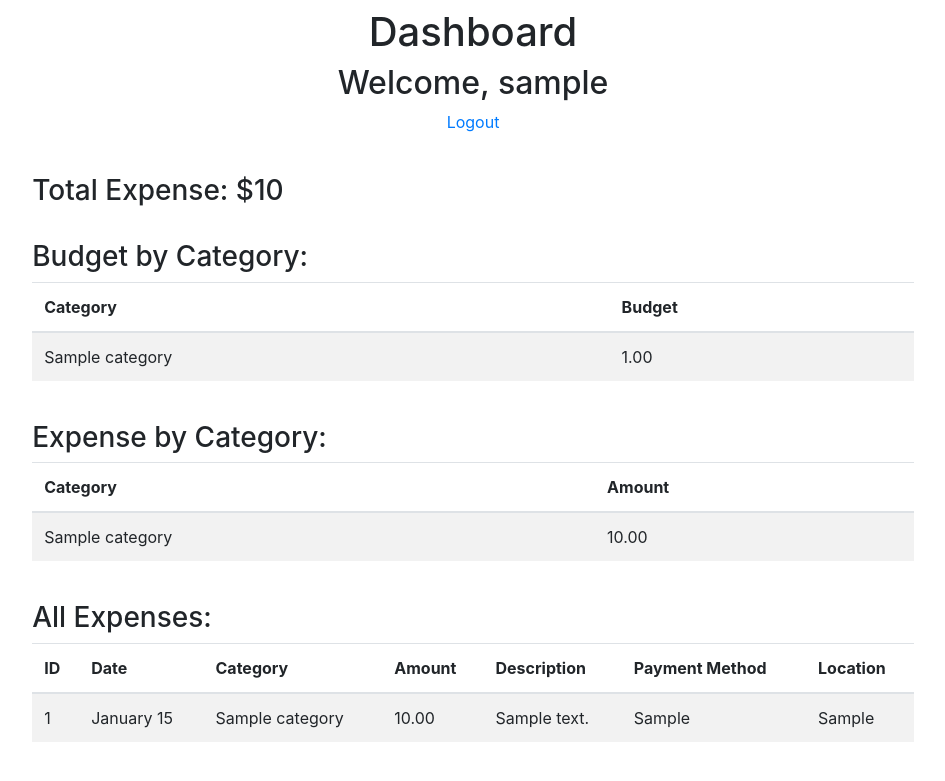
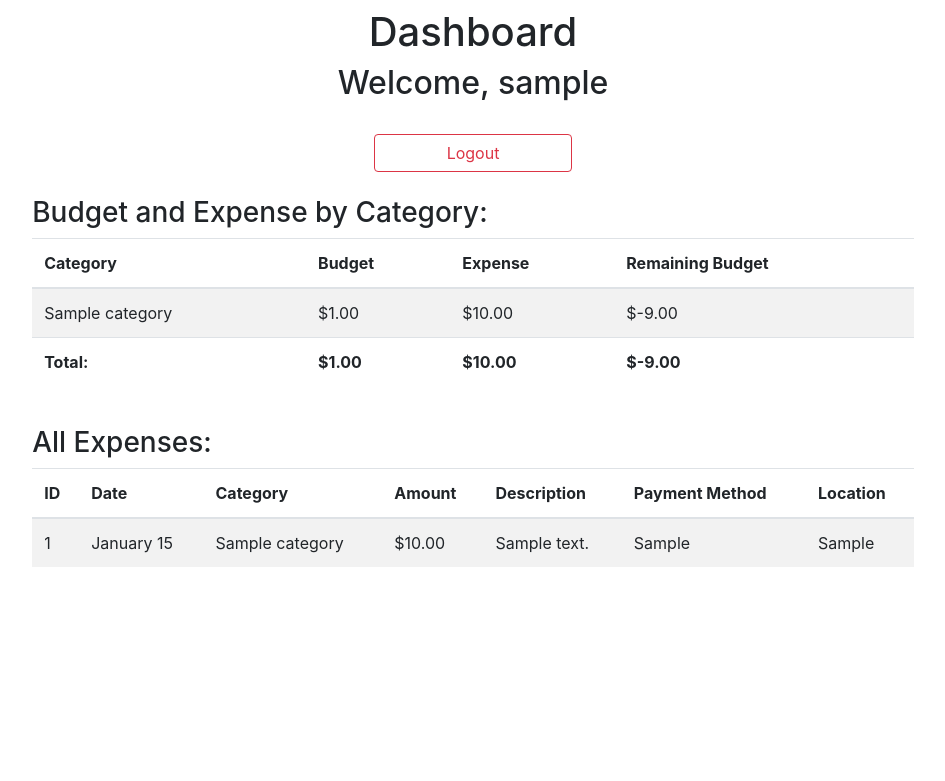
Before and after one commit to Shupta-das/daily_expense_tracker, a PHP site: page / in a window 1280 px wide. Shown: the top 781 px of the page, without its empty margins (167-1112 px from the left). Run offline with PHP 8.4, Linux system fonts and the light colour scheme; the visitor is signed in with stand-in values (Sample User, id 1); tables that the repository leaves empty hold one stand-in row (values such as "Sample post").

Commit message:
budget and expense in one table by category

```diff
--- a/index.php
+++ b/index.php
@@ -1,9 +1,10 @@
 <?php
 require_once('models/Expense.php');
-require_once('models/Category.php');
+require_once('models/User.php');
 
 session_start();
 
+// If user not looged in
 if (!isset($_SESSION["username"])) {
     header("Location: login.php");
 }
@@ -24,51 +25,48 @@ if (!isset($_SESSION["username"])) {
             <div class="col-md-10">
                 <h1 class="text-center">Dashboard</h1>
                 <h2 class="text-center">Welcome, <?php echo $_SESSION["username"]; ?></h2>
-                <p class="text-center"><a href="logout.php">Logout</a></p>
+
                 <br/>
 
-                <h3>Total Expense: $<?php echo Expense::getTotalExpenseByUser($_SESSION["user_id"]); ?></h3>
+                <div class="row justify-content-center">
+                    <div class="col-md-3"><a class="btn btn-block btn-outline-danger" href="logout.php">Logout</a></div>
+                </div>
+
                 <br/>
 
-                <h3>Budget by Category:</h3>
+                <h3>Budget and Expense by Category:</h3>
                 <table class="table table-striped">
                     <thead>
                         <tr>
                             <th>Category</th>
                             <th>Budget</th>
+                            <th>Expense</th>
+                            <th>Remaining Budget</th>
                         </tr>
                     </thead>
                     <tbody>
                         <?php
-                        $budgets = Category::getAllCategoriesByUser($_SESSION["user_id"]);
+                        $budgets = User::getBudgetAndExpenseOfCategoriesByUser($_SESSION["user_id"]);
+                        $total_budget = 0;
+                        $total_expense = 0;
+                        $remaining_budget = 0;
                         foreach ($budgets as $budget) {
+                            $total_budget += $budget['budget'];
+                            $total_expense += $budget['expense'];
+                            $remaining_budget += $budget['budget'] - $budget['expense'];
                             echo "<tr>";
                             echo "<td>" . $budget['name'] . "</td>";
-                            echo "<td>" . $budget['budget'] . "</td>";
+                            echo "<td> $" . $budget['budget'] . "</td>";
+                            echo "<td> $" . $budget['expense'] . "</td>";
+                            echo "<td> $" . number_format($budget['budget'] - $budget['expense'], 2) . "</td>";
                             echo "</tr>";
                         }
-                        ?>
-                    </tbody>
-                </table>
-                <br/>
-
-                <h3>Expense by Category:</h3>
-                <table class="table table-striped">
-                    <thead>
-                        <tr>
-                            <th>Category</th>
-                            <th>Amount</th>
-                        </tr>
-                    </thead>
-                    <tbody>
-                        <?php
-                        $expenses = Expense::getExpenseOfCategoriesByUser($_SESSION["user_id"]);
-                        foreach ($expenses as $expense) {
-                            echo "<tr>";
-                            echo "<td>" . $expense['name'] . "</td>";
-                            echo "<td>" . $expense['amount'] . "</td>";
-                            echo "</tr>";
-                        }
+                        echo "<tr>";
+                        echo "<td><b>Total:</b></td>";
+                        echo "<td><b> $" . number_format($total_budget, 2) . "</b></td>";
+                        echo "<td><b> $" . number_format($total_expense, 2) . "</b></td>";
+                        echo "<td><b> $" . number_format($remaining_budget, 2) . "</b></td>";
+                        echo "</tr>";
                         ?>
                     </tbody>
                 </table>
@@ -95,7 +93,7 @@ if (!isset($_SESSION["username"])) {
                             echo "<td>" . $expense['id'] . "</td>";
                             echo "<td>" . date('F j', strtotime($expense['date'])) . "</td>";
                             echo "<td>" . $expense['category'] . "</td>";
-                            echo "<td>" . $expense['amount'] . "</td>";
+                            echo "<td> $" . $expense['amount'] . "</td>";
                             echo "<td>" . $expense['description'] . "</td>";
                             echo "<td>" . $expense['payment_method'] . "</td>";
                             echo "<td>" . $expense['location'] . "</td>";
--- a/login.php
+++ b/login.php
@@ -46,9 +46,11 @@ if ($_SERVER["REQUEST_METHOD"] == "POST") {
                         <button type="submit" class="btn btn-primary btn-block">Login</button>
                     </div>
                 </form>
-                <div class="text-center">
-                    <a href="signup.php">Sign Up</a>
+
+                <div class="text-center my-2">
+                    <a class="btn btn-outline-primary btn-block" href="signup.php">Sign Up</a>
                 </div>
+
                 <div class="text-center">
                     <p class="text-danger"><?php echo $error_message; ?></p>
                 </div>
--- a/models/Category.php
+++ b/models/Category.php
@@ -26,25 +26,17 @@ class Category {
             die("Connection failed: " . $this->conn->connect_error);
         }
         // Save the values to the database
-        $sql = "INSERT INTO categories (name, budget) VALUES ('$this->name', '$this->budget')";
+        $sql = "INSERT INTO categories (user_id, name, budget) VALUES ('$this->user_id', '$this->name', '$this->budget')";
         return $this->conn->query($sql);
     }
 
-    public static function getAllCategoriesByUser($user_id) {
-        /* Returns all categories for the user */
+    public static function getCategoriesByUser($user_id) {
+        /* Returns an array of categories for the given user */
         global $servername, $dbusername, $dbpassword, $dbname;
-        // Connect to the database
+
         $conn = new mysqli($servername, $dbusername, $dbpassword, $dbname);
-
-        // Check connection
-        if ($conn->connect_error) {
-            die("Connection failed: " . $conn->connect_error);
-        }
-        // Prepare and execute the SQL query
-        $stmt = $conn->prepare("SELECT name, budget FROM categories WHERE user_id = ?");
-        $stmt->bind_param("s", $user_id);
-        $stmt->execute();
-        $result = $stmt->get_result();
+        $sql = "SELECT * FROM categories WHERE user_id = '$user_id'";
+        $result = $conn->query($sql);
         $conn->close();
         return $result->fetch_all(MYSQLI_ASSOC);
     }
--- a/models/Expense.php
+++ b/models/Expense.php
@@ -1,7 +1,5 @@
 <?php
 require_once('database/config.php');
-require_once('models/User.php');
-require_once('models/Category.php');
 
 class Expense {
     public $user_id;
@@ -13,7 +11,7 @@ class Expense {
     public $location;
     private $conn;
 
-    public function __construct($user_id, $amount, $category_id, $description=null, $date, $payment_method, $location=null) {
+    public function __construct($user_id, $amount, $category_id, $description, $date, $payment_method, $location) {
         global $servername, $dbusername, $dbpassword, $dbname;
         $this->conn = new mysqli($servername, $dbusername, $dbpassword, $dbname);
         $this->user_id = $user_id;
@@ -40,26 +38,6 @@ class Expense {
         return $this->conn->query($sql);
     }
 
-    public static function getTotalExpenseByUser($user_id) {
-        /* Returns the total expense for the user */
-        global $servername, $dbusername, $dbpassword, $dbname;
-        // Connect to the database
-        $conn = new mysqli($servername, $dbusername, $dbpassword, $dbname);
-
-        // Check connection
-        if ($conn->connect_error) {
-            die("Connection failed: " . $conn->connect_error);
-        }
-        // Prepare and execute the SQL query
-        $stmt = $conn->prepare("SELECT SUM(amount) AS amount FROM expenses WHERE user_id = ?");
-        $stmt->bind_param("s", $user_id);
-        $stmt->execute();
-        $result = $stmt->get_result();
-        $row = $result->fetch_assoc();
-        $conn->close();
-        return floatval($row['amount']);
-    }
-
     public static function getAllExpensesByUser($user_id) {
         /* Returns all the expenses for the user */
         global $servername, $dbusername, $dbpassword, $dbname;
@@ -78,24 +56,4 @@ class Expense {
         $conn->close();
         return $result->fetch_all(MYSQLI_ASSOC);
     }
-
-    public static function getExpenseOfCategoriesByUser($user_id) {
-        /* Returns the categories for the user */
-        global $servername, $dbusername, $dbpassword, $dbname;
-        // Connect to the database
-        $conn = new mysqli($servername, $dbusername, $dbpassword, $dbname);
-
-        // Check connection
-        if ($conn->connect_error) {
-            die("Connection failed: " . $conn->connect_error);
-        }
-        // Prepare and execute the SQL query
-        $stmt = $conn->prepare("SELECT b.name, SUM(a.amount) AS amount FROM expenses a INNER JOIN categories b ON a.category_id = b.id WHERE a.user_id = ? GROUP BY a.category_id");
-        $stmt->bind_param("s", $user_id);
-        $stmt->execute();
-        $result = $stmt->get_result();
-
-        $conn->close();
-        return $result->fetch_all(MYSQLI_ASSOC);
-    }
 }
--- a/models/User.php
+++ b/models/User.php
@@ -81,4 +81,30 @@ class User {
             return null;
         }
     }
+
+    public static function getBudgetAndExpenseOfCategoriesByUser($user_id) {
+         /* Returns the budget and expense of categories for the user */
+         global $servername, $dbusername, $dbpassword, $dbname;
+         // Connect to the database
+         $conn = new mysqli($servername, $dbusername, $dbpassword, $dbname);
+
+         // Check connection
+         if ($conn->connect_error) {
+             die("Connection failed: " . $conn->connect_error);
+         }
+         // Prepare and execute the SQL query
+         $stmt = $conn->prepare("SELECT c.user_id, c.id AS category_id, c.name, c.budget, COALESCE(SUM(e.amount), 0) AS expense
+                                    FROM categories c
+                                    LEFT JOIN expenses e ON e.category_id = c.id
+                                    WHERE c.user_id = ?
+                                    GROUP BY c.id
+                                    ORDER BY c.id");
+
+         $stmt->bind_param("s", $user_id);
+         $stmt->execute();
+         $result = $stmt->get_result();
+
+         $conn->close();
+         return $result->fetch_all(MYSQLI_ASSOC);
+    }
 }
```
Also changed, not shown: signup.php (+5 -3 lines), category_form.php (added), expense_form.php (added).
